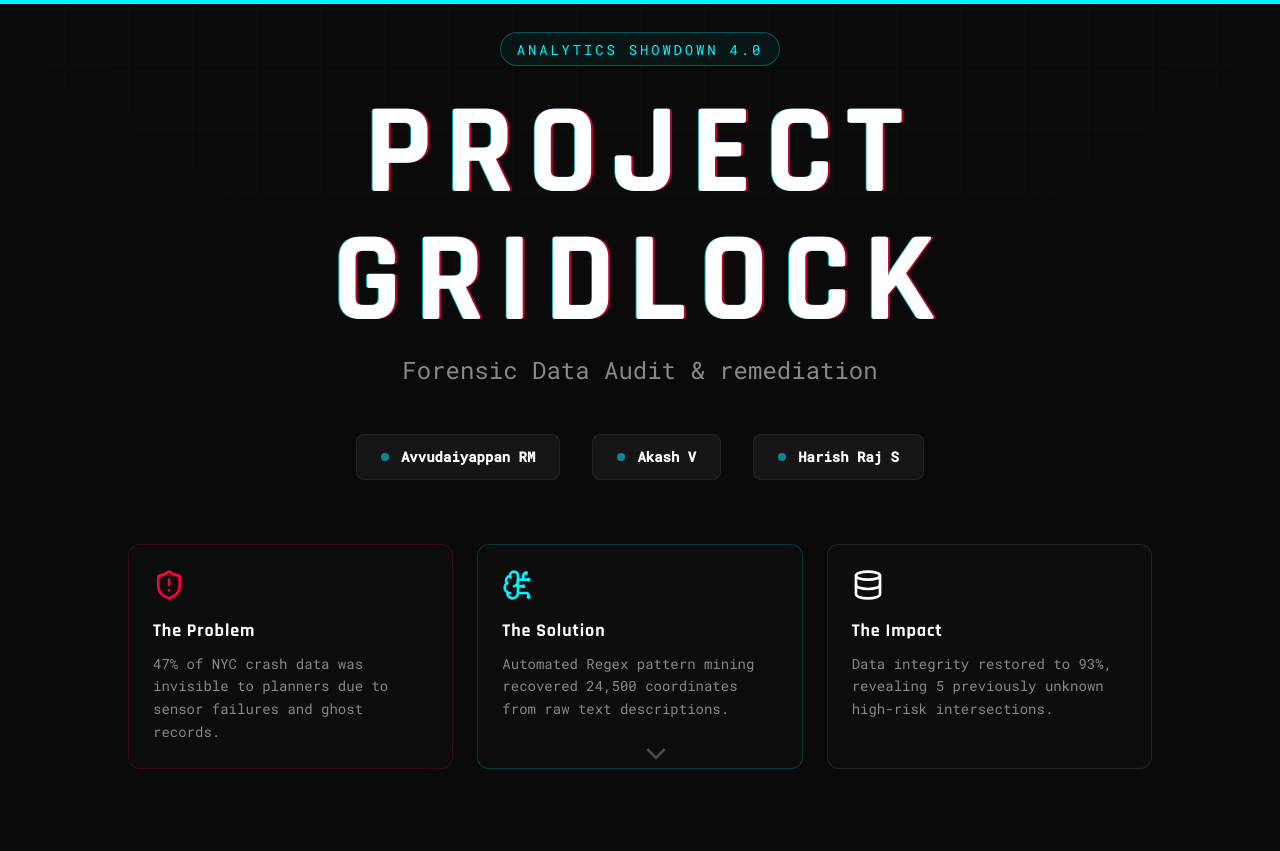
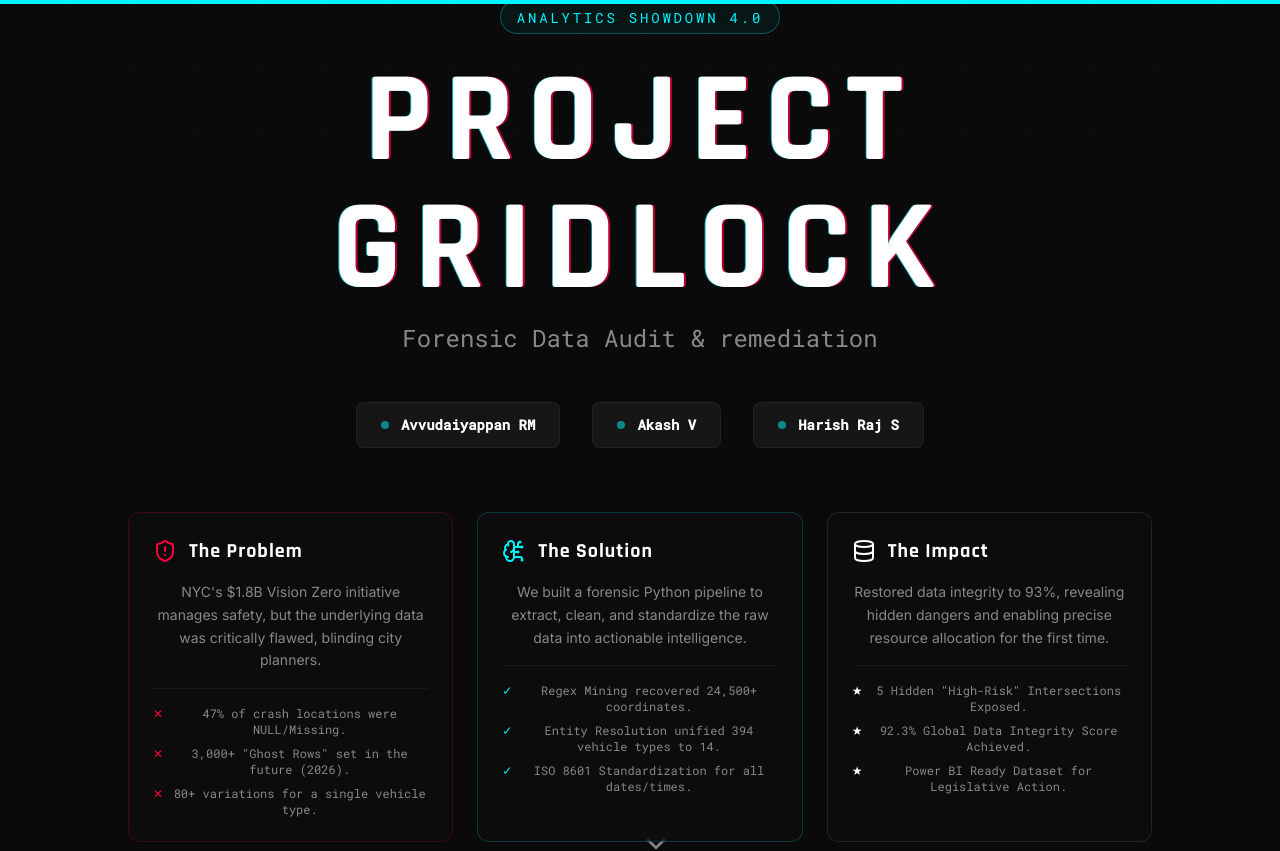
Before and after one commit to akashvenkatraman/gridlock, a React (Vite) app in the folder gridlock-report/: page / in a window 1280 px wide. Shown: the top 851 px of the page. Built offline with nearby package versions, Linux system fonts and the light colour scheme.

Commit message:
Expand Problem/Solution/Impact with detailed lists

```diff
--- a/gridlock-report/src/components/LandingSection.jsx
+++ b/gridlock-report/src/components/LandingSection.jsx
@@ -44,31 +44,87 @@ export const LandingSection = ({ meta, stats }) => {
                     ))}
                 </div>
 
-                {/* Problem Statement Cards */}
-                <div className="grid md:grid-cols-3 gap-6 text-left">
-                    <div className="bg-gridlock-panel/50 p-6 rounded-xl border border-gridlock-red/20 hover:border-gridlock-red/50 transition-colors group">
-                        <ShieldAlert className="w-8 h-8 text-gridlock-red mb-4 group-hover:scale-110 transition-transform" />
-                        <h3 className="text-lg font-bold text-white mb-2">The Problem</h3>
-                        <p className="text-sm text-gridlock-muted font-mono leading-relaxed">
-                            47% of NYC crash data was invisible to planners due to sensor failures and ghost records.
+                {/* PROBLEM / SOLUTION / IMPACT GRID */}
+                <div className="grid grid-cols-1 md:grid-cols-3 gap-6 relative z-10 w-full mb-12">
+
+                    <motion.div
+                        initial={{ opacity: 0, y: 20 }}
+                        animate={{ opacity: 1, y: 0 }}
+                        transition={{ delay: 0.6 }}
+                        className="p-6 bg-gridlock-panel/40 backdrop-blur border border-gridlock-red/20 hover:border-gridlock-red/50 rounded-xl group transition-all"
+                    >
+                        <div className="flex items-center gap-3 mb-4">
+                            <ShieldAlert className="w-6 h-6 text-gridlock-red" />
+                            <h3 className="text-xl font-bold text-white">The Problem</h3>
+                        </div>
+                        <p className="text-gridlock-muted text-sm leading-relaxed mb-4">
+                            NYC's $1.8B Vision Zero initiative manages safety, but the underlying data was critically flawed, blinding city planners.
                         </p>
-                    </div>
+                        <ul className="text-xs text-gridlock-muted space-y-2 font-mono border-t border-white/5 pt-4">
+                            <li className="flex items-start gap-2">
+                                <span className="text-gridlock-red">✕</span> 47% of crash locations were NULL/Missing.
+                            </li>
+                            <li className="flex items-start gap-2">
+                                <span className="text-gridlock-red">✕</span> 3,000+ "Ghost Rows" set in the future (2026).
+                            </li>
+                            <li className="flex items-start gap-2">
+                                <span className="text-gridlock-red">✕</span> 80+ variations for a single vehicle type.
+                            </li>
+                        </ul>
+                    </motion.div>
 
-                    <div className="bg-gridlock-panel/50 p-6 rounded-xl border border-gridlock-cyan/20 hover:border-gridlock-cyan/50 transition-colors group">
-                        <BrainCircuit className="w-8 h-8 text-gridlock-cyan mb-4 group-hover:scale-110 transition-transform" />
-                        <h3 className="text-lg font-bold text-white mb-2">The Solution</h3>
-                        <p className="text-sm text-gridlock-muted font-mono leading-relaxed">
-                            Automated Regex pattern mining recovered 24,500 coordinates from raw text descriptions.
+                    <motion.div
+                        initial={{ opacity: 0, y: 20 }}
+                        animate={{ opacity: 1, y: 0 }}
+                        transition={{ delay: 0.7 }}
+                        className="p-6 bg-gridlock-panel/40 backdrop-blur border border-gridlock-cyan/20 hover:border-gridlock-cyan/50 rounded-xl group transition-all"
+                    >
+                        <div className="flex items-center gap-3 mb-4">
+                            <BrainCircuit className="w-6 h-6 text-gridlock-cyan" />
+                            <h3 className="text-xl font-bold text-white">The Solution</h3>
+                        </div>
+                        <p className="text-gridlock-muted text-sm leading-relaxed mb-4">
+                            We built a forensic Python pipeline to extract, clean, and standardize the raw data into actionable intelligence.
                         </p>
-                    </div>
+                        <ul className="text-xs text-gridlock-muted space-y-2 font-mono border-t border-white/5 pt-4">
+                            <li className="flex items-start gap-2">
+                                <span className="text-gridlock-cyan">✓</span> Regex Mining recovered 24,500+ coordinates.
+                            </li>
+                            <li className="flex items-start gap-2">
+                                <span className="text-gridlock-cyan">✓</span> Entity Resolution unified 394 vehicle types to 14.
+                            </li>
+                            <li className="flex items-start gap-2">
+                                <span className="text-gridlock-cyan">✓</span> ISO 8601 Standardization for all dates/times.
+                            </li>
+                        </ul>
+                    </motion.div>
 
-                    <div className="bg-gridlock-panel/50 p-6 rounded-xl border border-white/10 hover:border-white/30 transition-colors group">
-                        <Database className="w-8 h-8 text-white mb-4 group-hover:scale-110 transition-transform" />
-                        <h3 className="text-lg font-bold text-white mb-2">The Impact</h3>
-                        <p className="text-sm text-gridlock-muted font-mono leading-relaxed">
-                            Data integrity restored to 93%, revealing 5 previously unknown high-risk intersections.
+                    <motion.div
+                        initial={{ opacity: 0, y: 20 }}
+                        animate={{ opacity: 1, y: 0 }}
+                        transition={{ delay: 0.8 }}
+                        className="p-6 bg-gridlock-panel/40 backdrop-blur border border-white/10 hover:border-white/30 rounded-xl group transition-all"
+                    >
+                        <div className="flex items-center gap-3 mb-4">
+                            <Database className="w-6 h-6 text-white" />
+                            <h3 className="text-xl font-bold text-white">The Impact</h3>
+                        </div>
+                        <p className="text-gridlock-muted text-sm leading-relaxed mb-4">
+                            Restored data integrity to 93%, revealing hidden dangers and enabling precise resource allocation for the first time.
                         </p>
-                    </div>
+                        <ul className="text-xs text-gridlock-muted space-y-2 font-mono border-t border-white/5 pt-4">
+                            <li className="flex items-start gap-2">
+                                <span className="text-white">★</span> 5 Hidden "High-Risk" Intersections Exposed.
+                            </li>
+                            <li className="flex items-start gap-2">
+                                <span className="text-white">★</span> 92.3% Global Data Integrity Score Achieved.
+                            </li>
+                            <li className="flex items-start gap-2">
+                                <span className="text-white">★</span> Power BI Ready Dataset for Legislative Action.
+                            </li>
+                        </ul>
+                    </motion.div>
+
                 </div>
 
             </motion.div>
```
Also changed, not shown: 1 other file (tests, documents, lock files or other folders).
